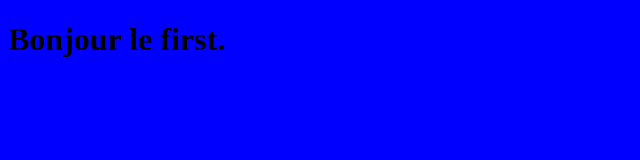
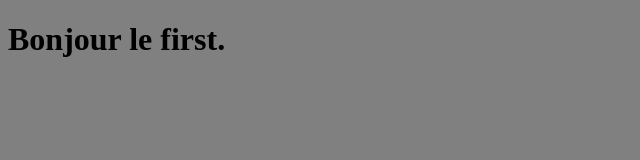
Before and after one commit to jojo1024/depot1, a plain HTML site: page index.html in a window 1280 px wide. Shown: the whole page, without its empty margins (0-640 px from the left). Drawn offline with Linux system fonts and the light colour scheme.

Commit message:
modif de backround en gray

```diff
--- a/index.html
+++ b/index.html
@@ -1,7 +1,7 @@
 <!DOCTYPE html>
 <html>
     <head></head>
-    <body style="background:blue;">
+    <body style="background:gray;">
         <h1>Bonjour le first.</h1>
     </body>
 </html>
```
